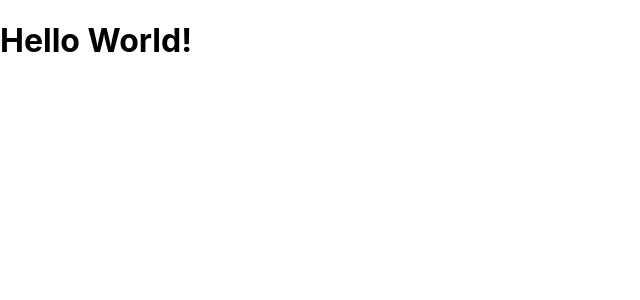
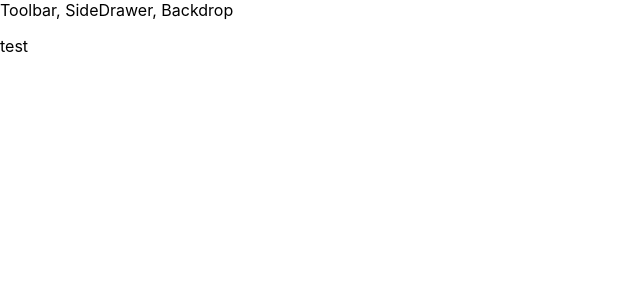
Before and after one commit to LucasSonego/BurgerBuilder, a React (Create React App) app: page / in a window 1280 px wide. Shown: the top 300 px of the page, without its empty margins (0-640 px from the left). Built offline with nearby package versions, Linux system fonts and the light colour scheme.

Commit message:
feat: layout

```diff
--- a/src/App.js
+++ b/src/App.js
@@ -1,7 +1,12 @@
 import React from "react";
+import Layout from "./components/Layout/Layout";
 
 function App() {
-  return <h1>Hello World!</h1>;
+  return (
+    <Layout>
+      <p>test</p>
+    </Layout>
+  );
 }
 
 export default App;
--- /dev/null
+++ b/src/components/Layout/Layout.js
@@ -0,0 +1,10 @@
+import React from "react";
+
+const Layout = props => (
+  <>
+    <div>Toolbar, SideDrawer, Backdrop</div>
+    <main>{props.children}</main>
+  </>
+);
+
+export default Layout;
```
